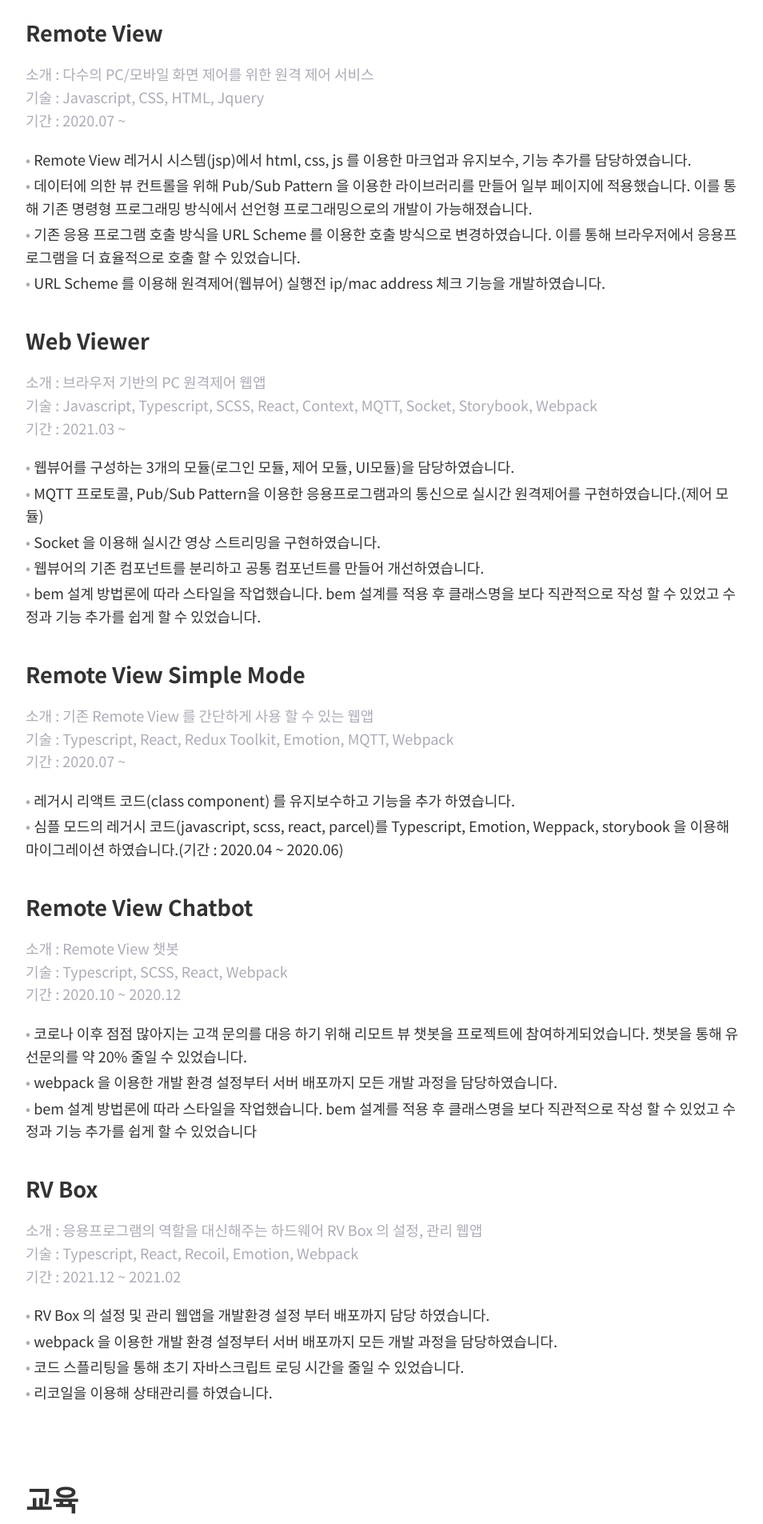
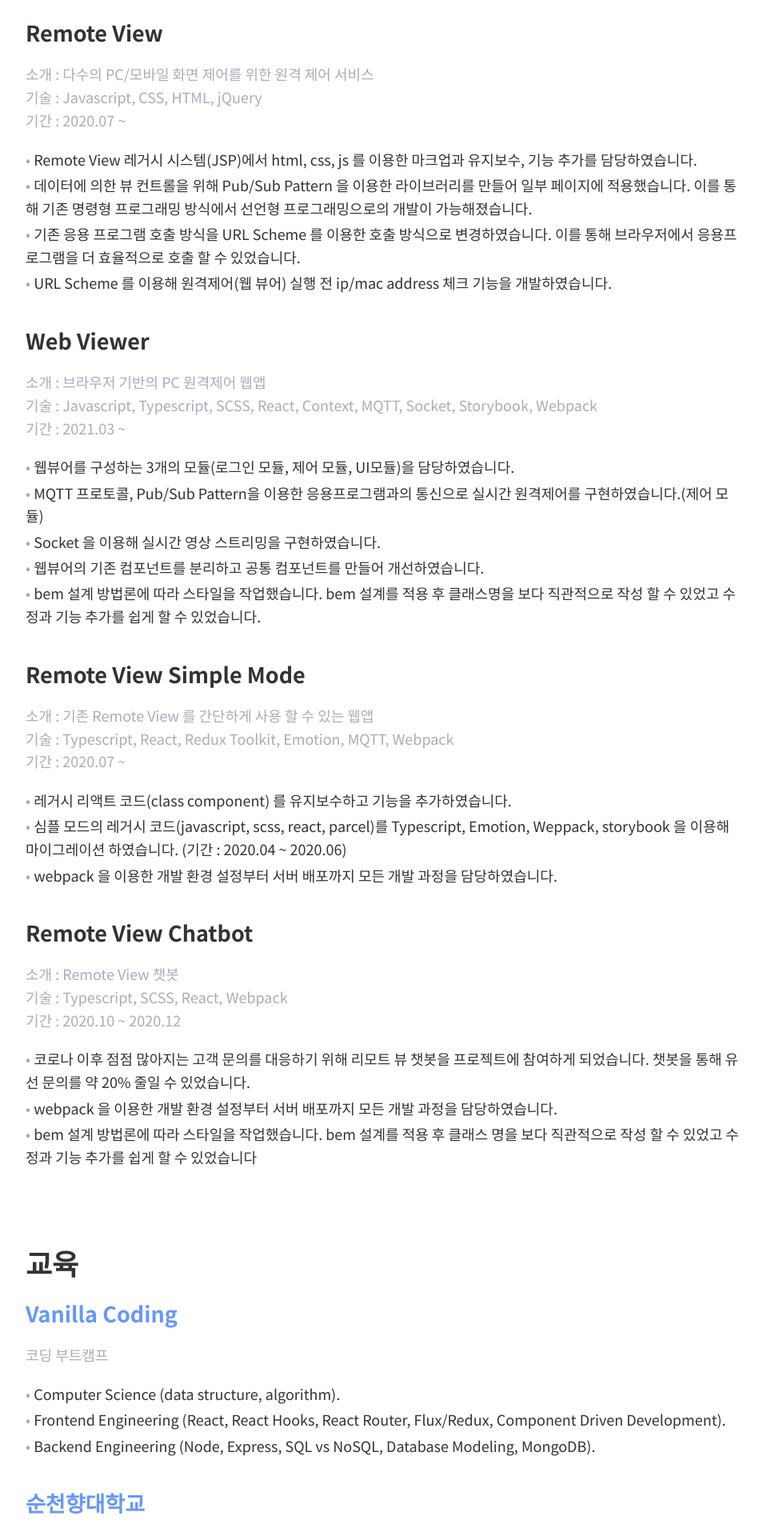
Before and after one commit to th2205/my-blog, a Next.js app: page /resume in a window 1280 px wide. Shown: the part 855-2760 px from the top of the page at 80% size, without its empty margins (158-1112 px from the left). Built offline with nearby package versions, Linux system fonts and the light colour scheme.

Commit message:
feat: resume

```diff
--- a/data/myData.ts
+++ b/data/myData.ts
@@ -15,14 +15,14 @@
       pjojects: [
         {
           name: "Remote View",
-          skills: ["Javascript", "CSS", "HTML", "Jquery"],
+          skills: ["Javascript", "CSS", "HTML", "jQuery"],
           period: "2020.07 ~ ",
           description: "다수의 PC/모바일 화면 제어를 위한 원격 제어 서비스",
           tasks: [
-            "Remote View 레거시 시스템(jsp)에서 html, css, js 를 이용한 마크업과 유지보수, 기능 추가를 담당하였습니다.",
+            "Remote View 레거시 시스템(JSP)에서 html, css, js 를 이용한 마크업과 유지보수, 기능 추가를 담당하였습니다.",
             "데이터에 의한 뷰 컨트롤을 위해 Pub/Sub Pattern 을 이용한 라이브러리를 만들어 일부 페이지에 적용했습니다. 이를 통해 기존 명령형 프로그래밍 방식에서 선언형 프로그래밍으로의 개발이 가능해졌습니다.",
             "기존 응용 프로그램 호출 방식을 URL Scheme 를 이용한 호출 방식으로 변경하였습니다. 이를 통해 브라우저에서 응용프로그램을 더 효율적으로 호출 할 수 있었습니다.",
-            "URL Scheme 를 이용해 원격제어(웹뷰어) 실행전 ip/mac address 체크 기능을 개발하였습니다.",
+            "URL Scheme 를 이용해 원격제어(웹 뷰어) 실행 전 ip/mac address 체크 기능을 개발하였습니다.",
           ],
         },
         {
@@ -61,8 +61,9 @@
           period: "2020.07 ~ ",
           description: "기존 Remote View 를 간단하게 사용 할 수 있는 웹앱",
           tasks: [
-            "레거시 리액트 코드(class component) 를 유지보수하고 기능을 추가 하였습니다.",
-            "심플 모드의 레거시 코드(javascript, scss, react, parcel)를 Typescript, Emotion, Weppack, storybook 을 이용해 마이그레이션 하였습니다.(기간 : 2020.04 ~ 2020.06)",
+            "레거시 리액트 코드(class component) 를 유지보수하고 기능을 추가하였습니다.",
+            "심플 모드의 레거시 코드(javascript, scss, react, parcel)를 Typescript, Emotion, Weppack, storybook 을 이용해 마이그레이션 하였습니다. (기간 : 2020.04 ~ 2020.06)",
+            "webpack 을 이용한 개발 환경 설정부터 서버 배포까지 모든 개발 과정을 담당하였습니다.",
           ],
         },
         {
@@ -71,24 +72,24 @@
           period: "2020.10 ~ 2020.12",
           description: "Remote View 챗봇",
           tasks: [
-            "코로나 이후 점점 많아지는 고객 문의를 대응 하기 위해 리모트 뷰 챗봇을 프로젝트에 참여하게되었습니다. 챗봇을 통해 유선문의를 약 20% 줄일 수 있었습니다.",
+            "코로나 이후 점점 많아지는 고객 문의를 대응하기 위해 리모트 뷰 챗봇을 프로젝트에 참여하게 되었습니다. 챗봇을 통해 유선 문의를 약 20% 줄일 수 있었습니다.",
             "webpack 을 이용한 개발 환경 설정부터 서버 배포까지 모든 개발 과정을 담당하였습니다.",
-            "bem 설계 방법론에 따라 스타일을 작업했습니다. bem 설계를 적용 후 클래스명을 보다 직관적으로 작성 할 수 있었고 수정과 기능 추가를 쉽게 할 수 있었습니다",
+            "bem 설계 방법론에 따라 스타일을 작업했습니다. bem 설계를 적용 후 클래스 명을 보다 직관적으로 작성 할 수 있었고 수정과 기능 추가를 쉽게 할 수 있었습니다",
           ],
         },
-        {
-          name: "RV Box",
-          description:
-            "응용프로그램의 역할을 대신해주는 하드웨어 RV Box 의 설정, 관리 웹앱",
-          skills: ["Typescript", "React", "Recoil", "Emotion", "Webpack"],
-          period: "2021.12 ~ 2021.02",
-          tasks: [
-            "RV Box 의 설정 및 관리 웹앱을 개발환경 설정 부터 배포까지 담당 하였습니다.",
-            "webpack 을 이용한 개발 환경 설정부터 서버 배포까지 모든 개발 과정을 담당하였습니다.",
-            "코드 스플리팅을 통해 초기 자바스크립트 로딩 시간을 줄일 수 있었습니다.",
-            "리코일을 이용해 상태관리를 하였습니다.",
-          ],
-        },
+        // {
+        //   name: "RV Box",
+        //   description:
+        //     "응용프로그램의 역할을 대신해주는 하드웨어 RV Box 의 설정, 관리 웹앱",
+        //   skills: ["Typescript", "React", "Recoil", "Emotion", "Webpack"],
+        //   period: "2021.12 ~ 2021.02",
+        //   tasks: [
+        //     "RV Box 의 설정 및 관리 웹앱을 개발환경 설정 부터 배포까지 담당 하였습니다.",
+        //     "webpack 을 이용한 개발 환경 설정부터 서버 배포까지 모든 개발 과정을 담당하였습니다.",
+        //     "코드 스플리팅을 통해 초기 자바스크립트 로딩 시간을 줄일 수 있었습니다.",
+        //     "리코일을 이용해 상태관리를 하였습니다.",
+        //   ],
+        // },
       ],
     },
   ],
@@ -103,7 +104,7 @@
       ],
     },
     {
-      name: "순천향 대학교",
+      name: "순천향대학교",
       description: "대학교",
       tasks: ["전자물리학과 졸업."],
     },
--- a/pages/resume.tsx
+++ b/pages/resume.tsx
@@ -126,9 +126,11 @@
                 <Text>{education.description}</Text>
               </Section>
               {education.tasks.map((task, index) => (
+                <Section size="xxs">
                 <Text key={index} theme="tertiary">
                   {task}
                 </Text>
+                </Section>
               ))}
             </Section>
           ))}
```
